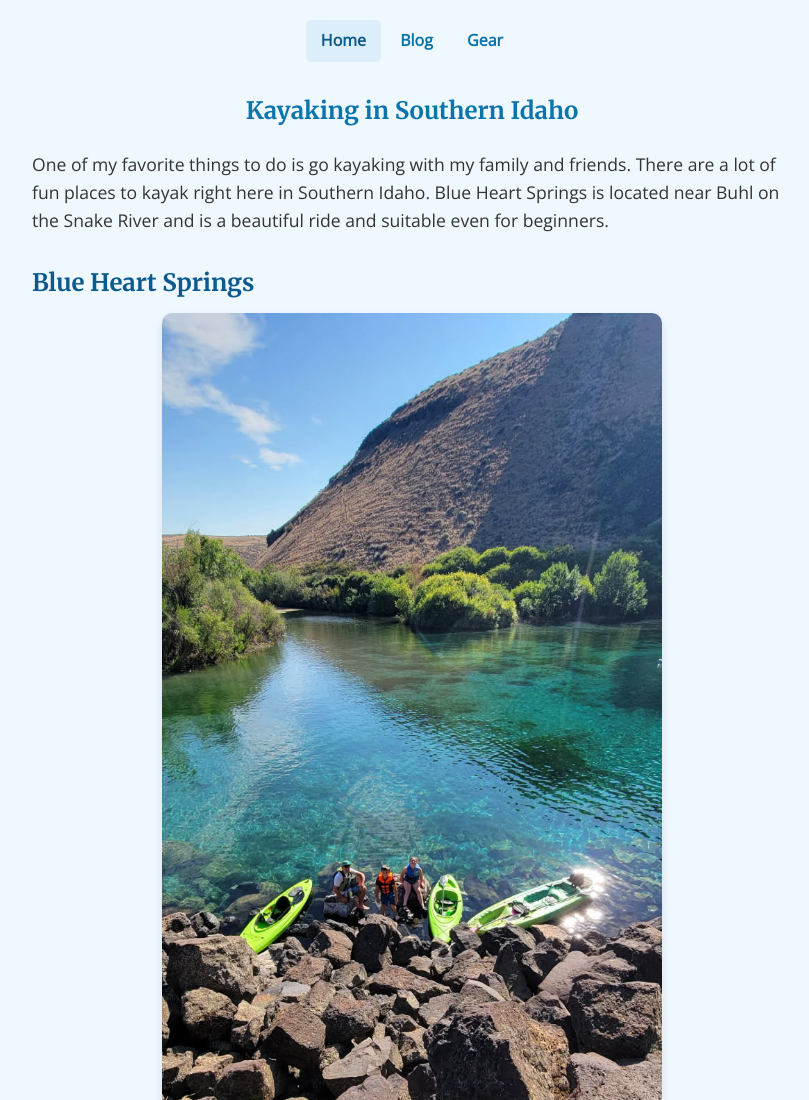
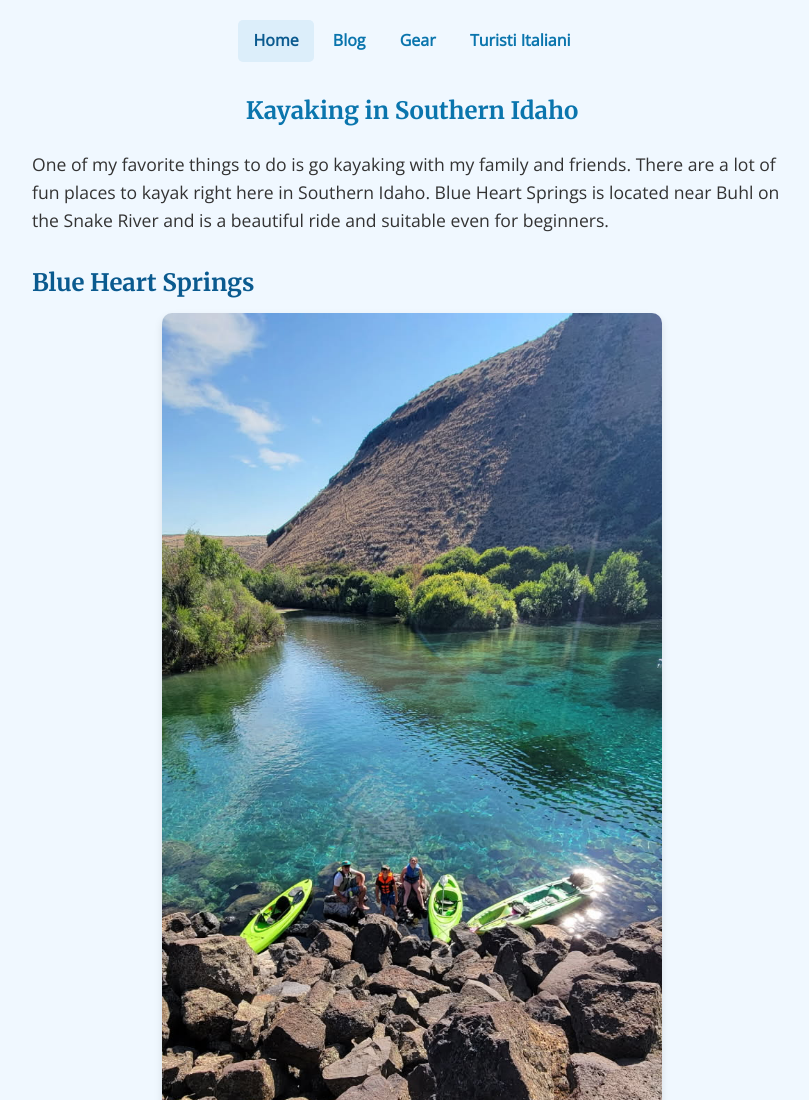
Before and after one commit to erinhartman04/Kayaking, a plain HTML site: page index.html in a window 1280 px wide. Shown: the top 1100 px of the page, without its empty margins (228-1037 px from the left). Drawn offline with nearby package versions, Linux system fonts and the light colour scheme.

Commit message:
Update index.html with new content

```diff
--- a/index.html
+++ b/index.html
@@ -131,6 +131,7 @@
     <a href="index.html" aria-current="page">Home</a>
     <a href="blog.html">Blog</a>
     <a href="gear.html">Gear</a>
+    <a href="turisti-italiani.html">Turisti Italiani</a>
   </nav>
 
   <main id="main-content">
```
